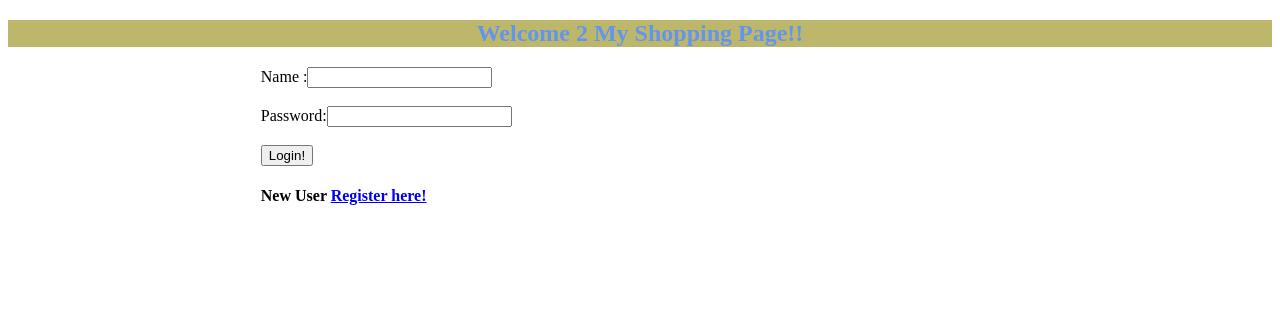
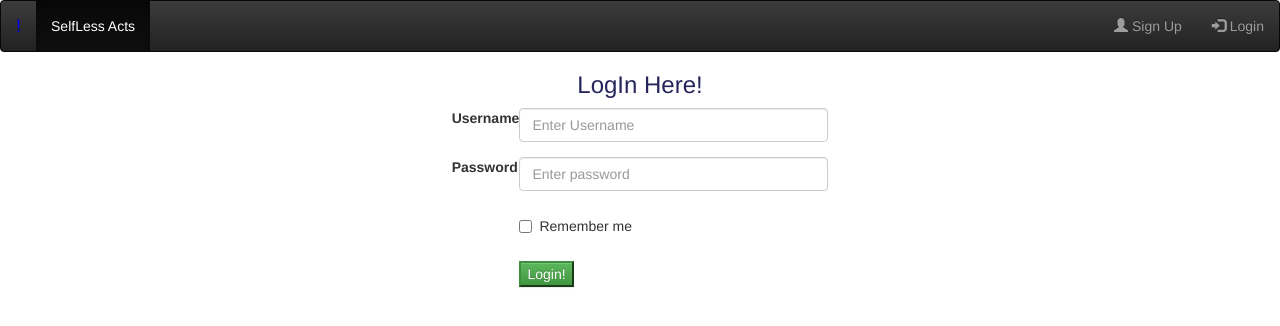
Before and after one commit to Ravi-Horatti/Fetch, a plain HTML site: page index.html in a window 1280 px wide. Drawn offline with nearby package versions, Linux system fonts and the light colour scheme.

Commit message:
Update index.html

```diff
--- a/index.html
+++ b/index.html
@@ -1,22 +1,89 @@
 <!DOCTYPE html>
 <html lang="en">
   <head>
+    <title>User profile</title>
     <meta charset="UTF-8">
     <meta name="viewport" content="width=device-width, initial-scale=1.0">
     <meta http-equiv="X-UA-Compatible" content="ie=edge">
-    <title>My Shopping Example</title>
+    <meta name="viewport" content="width=device-width, initial-scale=1, shrink-to-fit=no">
+    <!-- Latest compiled and minified CSS -->
+<link rel="stylesheet" href="https://maxcdn.bootstrapcdn.com/bootstrap/3.3.7/css/bootstrap.min.css" integrity="sha384-BVYiiSIFeK1dGmJRAkycuHAHRg32OmUcww7on3RYdg4Va+PmSTsz/K68vbdEjh4u" crossorigin="anonymous">
+
+<!-- Optional theme -->
+<link rel="stylesheet" href="https://maxcdn.bootstrapcdn.com/bootstrap/3.3.7/css/bootstrap-theme.min.css" integrity="sha384-rHyoN1iRsVXV4nD0JutlnGaslCJuC7uwjduW9SVrLvRYooPp2bWYgmgJQIXwl/Sp" crossorigin="anonymous">
+
+<!-- Latest compiled and minified JavaScript -->
+<!-- <script src="https://maxcdn.bootstrapcdn.com/bootstrap/3.3.7/js/bootstrap.min.js" integrity="sha384-Tc5IQib027qvyjSMfHjOMaLkfuWVxZxUPnCJA7l2mCWNIpG9mGCD8wGNIcPD7Txa" crossorigin="anonymous"></script> -->
     </head>
+
 <body>
-<h2 style="text-align: center;color: cornflowerblue; background-color: darkkhaki;">Welcome 2 My Shopping Page!!</h2>
+<nav class="navbar navbar-inverse">
+  <div class="container-fluid">
+    <div class="navbar-header">
+      <a class="navbar-brand" href="#" style="color:blue"> !</a>
+    </div>
+    <ul class="nav navbar-nav">
+      <li class="active"><a href="#">SelfLess Acts</a></li>
+      <li><a href="#"></a></li>
 
-    <div class="col-md-4" style="padding-left: 20%;">
-       Name :<input type="text"  required id="name"/> <br><br>
-        Password:<input type="password" required  id="num" ><br><br>
-     <button  onclick="clicking()">Login!</button>
-     <h4>New User   <a href="#"> Register here!</a></h4>
+    </ul>
+    <ul class="nav navbar-nav navbar-right">
+      <li><a href="#"><span class="glyphicon glyphicon-user"></span> Sign Up</a></li>
+      <li><a href="#"><span class="glyphicon glyphicon-log-in"></span> Login</a></li>
+    </ul>
+  </div>
+</nav>
 
 
+
+    <h3 style="color: rgb(39, 38, 92);text-align: center;">LogIn Here!</h3>
+
+  <div class="row">
+    <div class="form-group col-md-4"></div>
+    <div class="form-group col-md-4 ">
+      <label class="control-label col-sm-2" >Username:</label>
+      <div class="col-sm-10">
+        <input type="text" class="form-control" id="name" placeholder="Enter Username">
       </div>
+    </div>  <div class="form-group col-md-4"></div>
+
+  </div>
+
+  <div class="row">
+    <div class="form-group col-md-4"></div>
+    <div class="form-group col-md-4">
+        <label class="control-label col-sm-2" >Password:</label>
+        <div class="col-sm-10" >
+          <input type="password" class="form-control" id="pwd" placeholder="Enter password">
+        </div>
+
+      </div>
+      <div class="form-group col-md-4"></div>
+  </div>
+
+
+<div class="row">
+ <div class="form-group col-md-4"></div>
+  <div class="form-group col-md-4">
+    <div class="col-sm-offset-2 col-sm-10">
+      <div class="checkbox">
+        <label><input type="checkbox"> Remember me</label>
+      </div>
+    </div>
+  </div>
+  <div class="form-group col-md-4"></div>
+</div>
+
+
+<div class="row">
+    <div class="form-group col-md-4"></div>
+    <div class="form-group col-md-4">
+        <div class="col-sm-offset-2 col-sm-10">
+          <button class="btn-success" onclick ="clicking()">Login!</button>
+      </div>
+     <div class="form-group col-md-4"></div>
+   </div>
+
 <div id="myData" style="color: aqua;background-color: rgb(178, 140, 214);"></div>
 
 <script>
@@ -27,7 +94,9 @@ function clicking(){
                     return response.json();
                 })
                 .then(function (data) {
+                  console.log(data);
                     appendData(data);
+                    //console.log(data);
                 })
                 .catch(function (err) {
                     console.log('error: ' + err);
```
Lines whose indentation alone changed are shown as unchanged.
